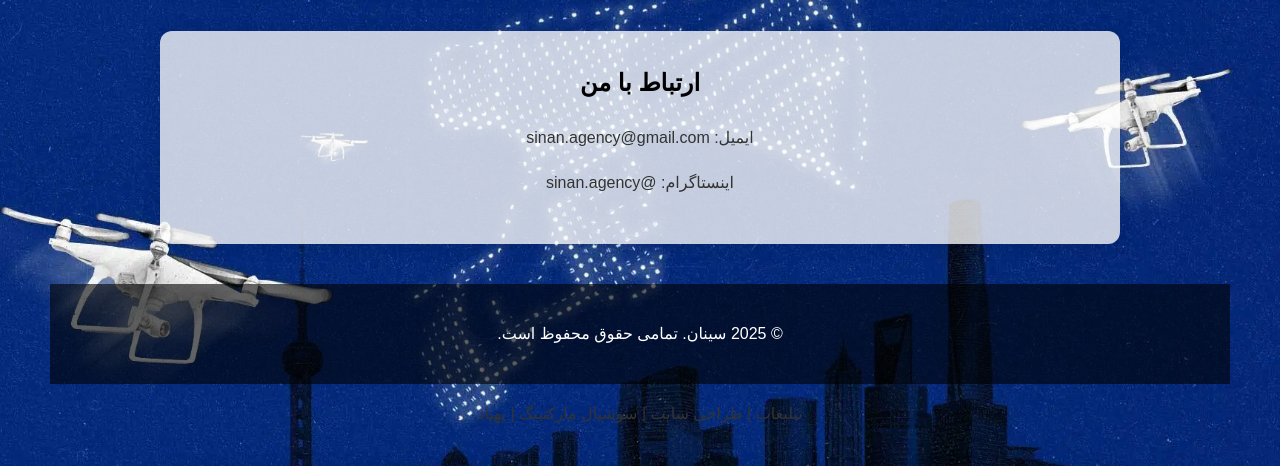
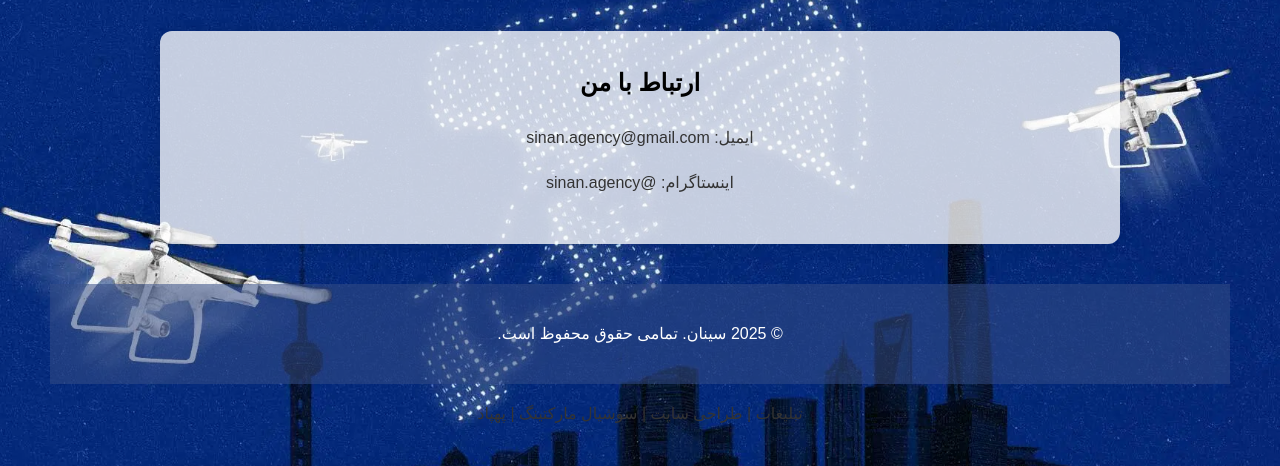
Before and after one commit to Sinan-sh/sinan, a plain HTML site: page index.html in a window 1280 px wide. Shown: the part 1005-1471 px from the top of the page. Drawn offline with Linux system fonts and the light colour scheme.

Commit message:
Add files via upload

```diff
--- a/index.html
+++ b/index.html
@@ -58,7 +58,7 @@
     <p>اینستاگرام: @sinan.agency</p>
   </section>
 
-  <footer>
+  <footer style="text-align: center; padding: 20px; background-color: #344d858a; color: #ffffff;">
     <p>© 2025 سینان. تمامی حقوق محفوظ است.</p>
   </footer>
 
```
